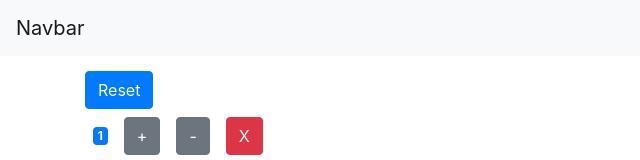
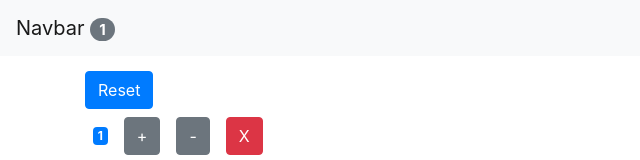
Before and after one commit to rakeshpkodagali/react-add-to-cart-like, a React (Create React App) app: page / in a window 1280 px wide. Shown: the top 160 px of the page, without its empty margins (0-640 px from the left). Built offline with nearby package versions, Linux system fonts and the light colour scheme.

Commit message:
promote Navbar functional component to class based component and add totalItems in Navbar.

```diff
--- a/src/App.js
+++ b/src/App.js
@@ -49,7 +49,11 @@ class App extends Component {
 
     return (
       <React.Fragment>
-        <Navbar />
+        <Navbar
+          totalItems={
+            this.state.counters.filter((counter) => counter.value > 0).length
+          }
+        />
         <main className="container">
           <button
             onClick={this.handleReset}
--- a/src/components/Navbar.jsx
+++ b/src/components/Navbar.jsx
@@ -1,14 +1,14 @@
-import React, { Component } from "react";
-class Navbar extends Component {
-  render() {
+import React from "react";
+
+const Navbar = ({ totalItems }) => {
   return (
     <nav className="navbar navbar-light bg-light">
       <a className="navbar-brand" href="#">
-          Navbar
+        Navbar{" "}
+        <span className="badge badge-pill badge-secondary">{totalItems}</span>
       </a>
     </nav>
   );
-  }
-}
+};
 
 export default Navbar;
```
Lines whose indentation alone changed are shown as unchanged.
